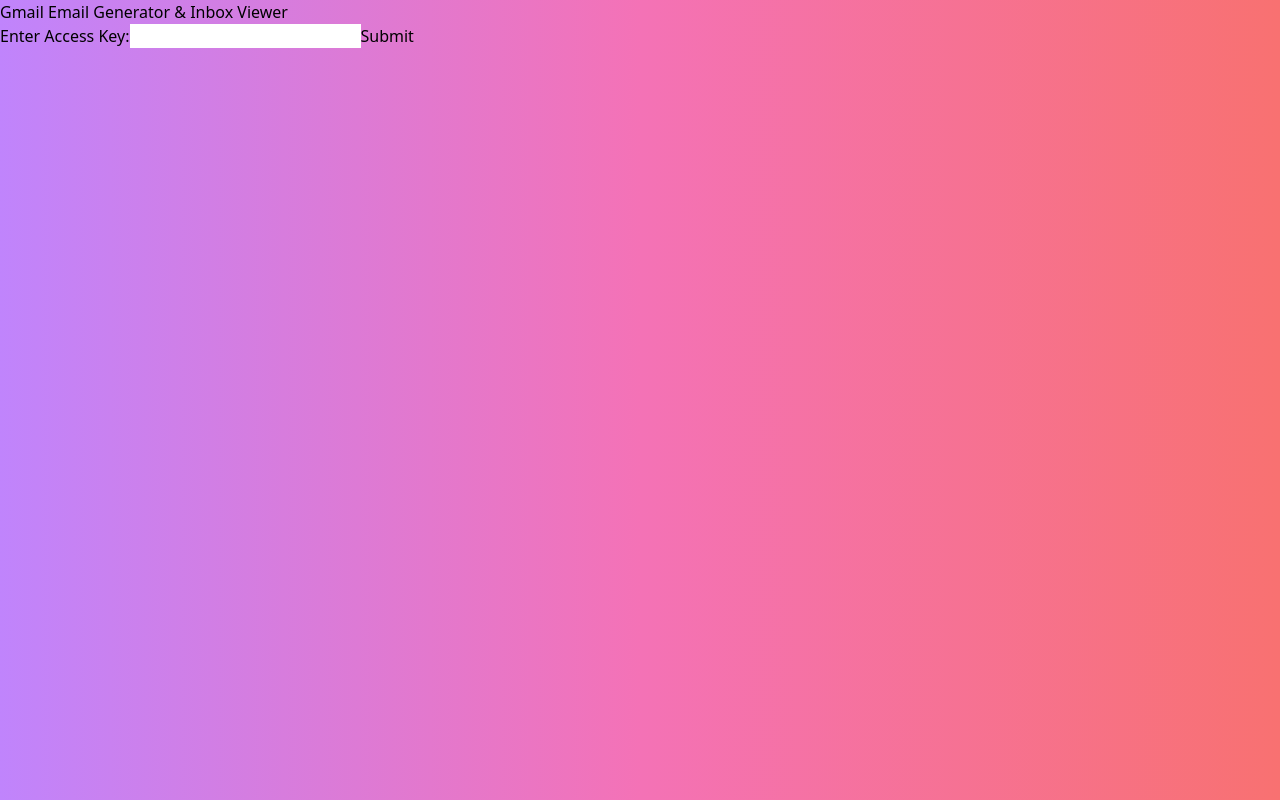
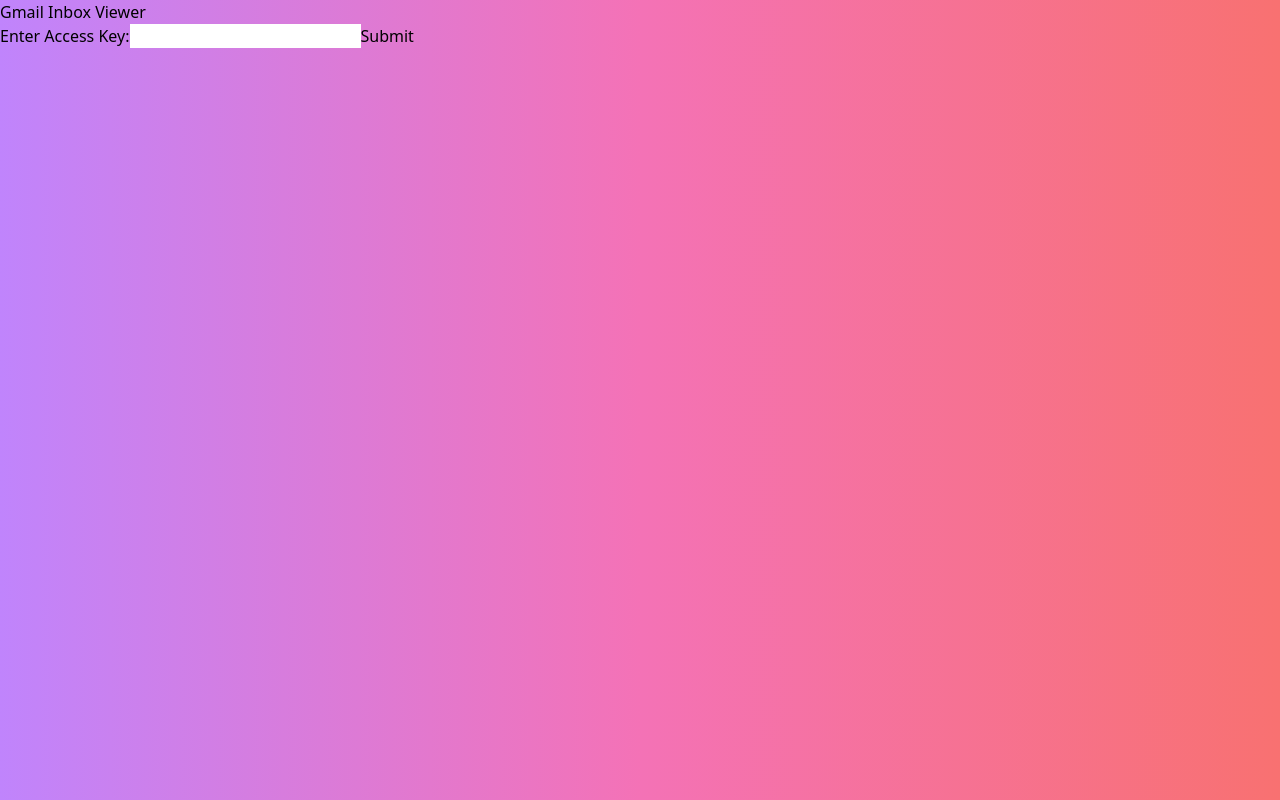
Before and after one commit to Omorfarukvip009/md-omor-faruk-gmail, a React (Vite) app: page / in a window 1280 px wide. Built offline with nearby package versions, Linux system fonts and the light colour scheme.

Commit message:
Update App.jsx

```diff
--- a/src/App.jsx
+++ b/src/App.jsx
@@ -1,33 +1,29 @@
 import React, { useState } from 'react';
-import { motion, AnimatePresence } from 'framer-motion';
 import AccessKeyForm from './components/AccessKeyForm.jsx';
-import EmailGenerator from './components/EmailGenerator.jsx';
 import InboxViewer from './components/InboxViewer.jsx';
+import { motion } from 'framer-motion';
 
 const BACKEND_ORIGIN = 'https://server-49hn.onrender.com';
-const ACCESS_KEY = 'FRK';
 
 export default function App() {
   const [hasAccess, setHasAccess] = useState(false);
+  const [userEmail, setUserEmail] = useState('');
 
   return (
     <div className="min-h-screen flex items-center justify-center p-6">
-      <div className="max-w-3xl w-full bg-white rounded-2xl shadow-lg p-8">
+      <div className="max-w-3xl w-full bg-white bg-opacity-80 backdrop-blur-lg rounded-3xl shadow-2xl p-8">
         <motion.h1
           initial={{ y: -30, opacity: 0 }}
           animate={{ y: 0, opacity: 1 }}
-          className="text-3xl font-bold text-center mb-6"
+          className="text-3xl font-bold text-center mb-6 bg-clip-text text-transparent bg-gradient-to-r from-purple-600 via-pink-600 to-red-500"
         >
-          Gmail Email Generator & Inbox Viewer
+          Gmail Inbox Viewer
         </motion.h1>
 
         {!hasAccess ? (
-          <AccessKeyForm setHasAccess={setHasAccess} />
+          <AccessKeyForm setHasAccess={setHasAccess} setUserEmail={setUserEmail} />
         ) : (
-          <>
-            <EmailGenerator backend={BACKEND_ORIGIN} accessKey={ACCESS_KEY} />
-            <InboxViewer backend={BACKEND_ORIGIN} accessKey={ACCESS_KEY} />
-          </>
+          <InboxViewer backend={BACKEND_ORIGIN} email={userEmail} />
         )}
       </div>
     </div>
```
